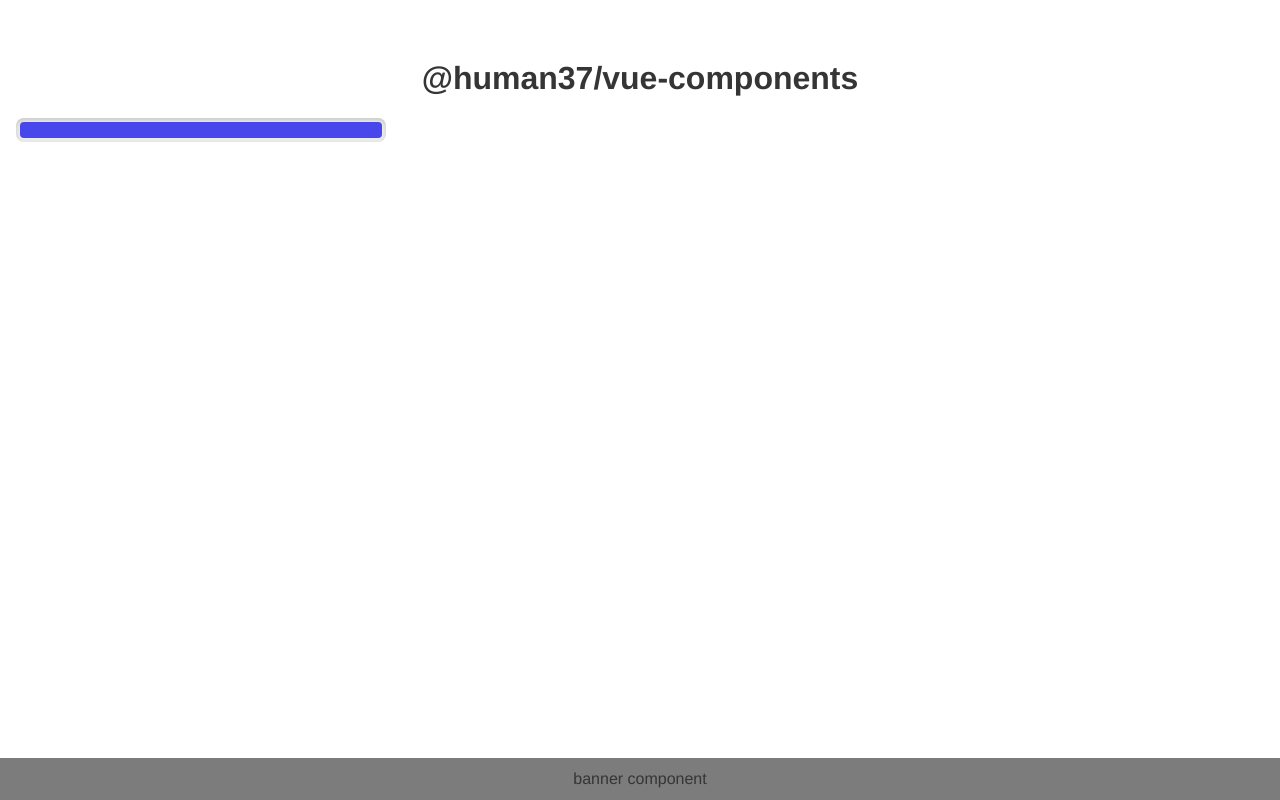
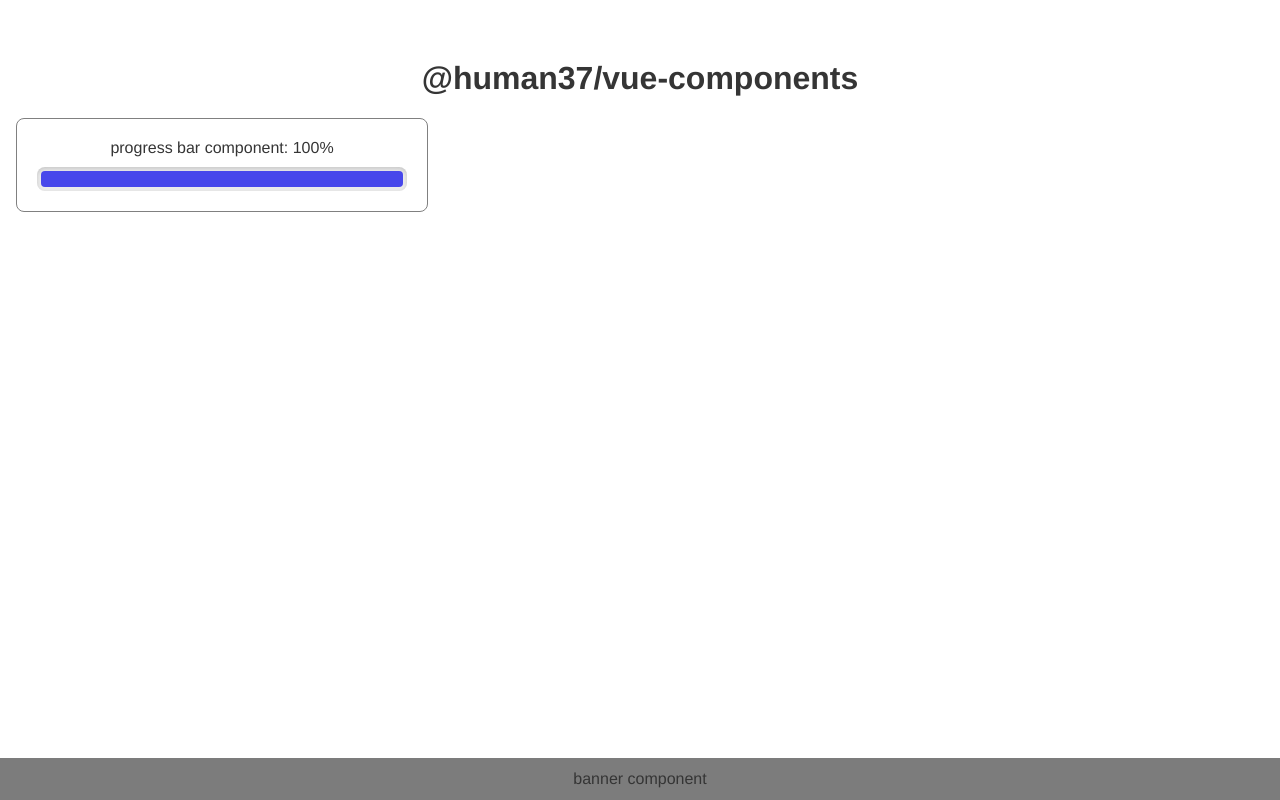
Before and after one commit to human37/vue-components, a Vue app: page / in a window 1280 px wide. Built offline with nearby package versions, Linux system fonts and the light colour scheme.

Commit message:
new version, made example page better

```diff
--- a/src/App.vue
+++ b/src/App.vue
@@ -6,7 +6,19 @@
       :styles="{ 'text-align': 'center' }"
       position="bottom"
     />
-    <ProgressBar size="large" :value="value" />
+    <div
+      style="
+        border: 1px solid gray;
+        padding: 20px;
+        width: 370px;
+        border-radius: 8px;
+      "
+    >
+      <div style="margin-bottom: 10px">
+        progress bar component: {{ value }}%
+      </div>
+      <ProgressBar size="large" :value="value" />
+    </div>
   </body>
 </template>
 
```
